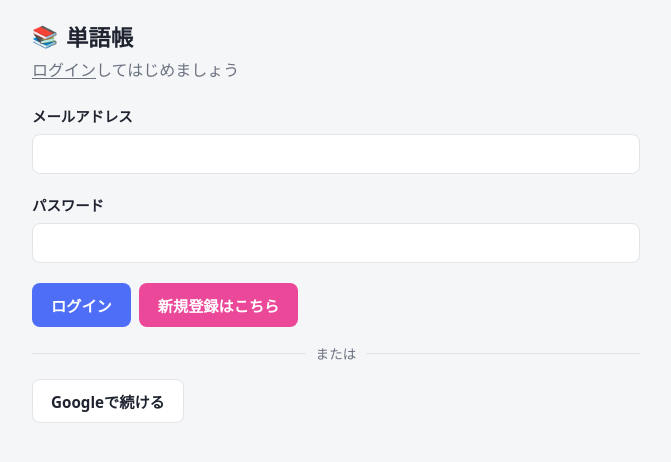
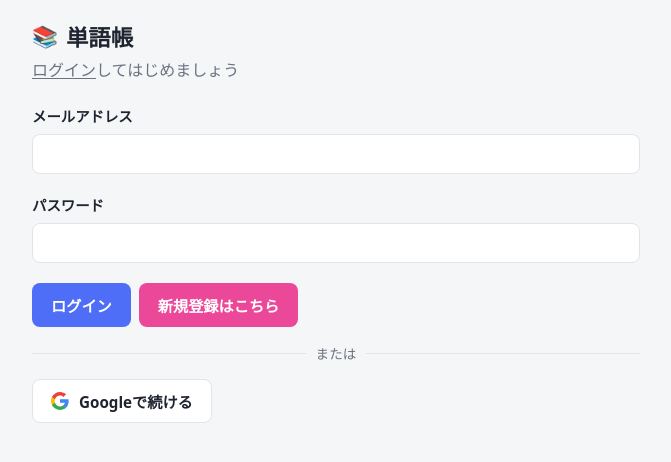
Before and after one commit to Sano-coding/word-app, a React (Vite) app: page /login in a window 1280 px wide. Shown: the top 462 px of the page, without its empty margins (304-975 px from the left). Built offline with nearby package versions, Linux system fonts and the light colour scheme; no server answers.

Commit message:
Googleログインボタンに公式ロゴアイコンを追加
Co-Authored-By: Claude Sonnet 5 <noreply@anthropic.com>

```diff
--- a/src/pages/LoginPage.module.css
+++ b/src/pages/LoginPage.module.css
@@ -30,3 +30,9 @@
   height: 1px;
   background: var(--color-border);
 }
+
+.googleButton {
+  display: inline-flex;
+  align-items: center;
+  gap: 10px;
+}
--- a/src/pages/LoginPage.tsx
+++ b/src/pages/LoginPage.tsx
@@ -6,6 +6,17 @@ import styles from './AccountCreatePage.module.css'
 import loginStyles from './LoginPage.module.css'
 
 type Mode = 'signIn' | 'signUp'
+
+function GoogleIcon() {
+  return (
+    <svg width="18" height="18" viewBox="0 0 18 18" aria-hidden="true">
+      <path fill="#4285F4" d="M17.64 9.2045c0-.6381-.0573-1.2518-.1636-1.8409H9v3.4814h4.8436c-.2086 1.125-.8427 2.0782-1.7959 2.7164v2.2581h2.9087c1.7018-1.5668 2.6836-3.874 2.6836-6.615z" />
+      <path fill="#34A853" d="M9 18c2.43 0 4.4673-.8059 5.9564-2.1805l-2.9087-2.2581c-.8059.54-1.8368.8591-3.0477.8591-2.3441 0-4.3277-1.5831-5.0359-3.7104H.9573v2.3318C2.4382 15.9832 5.4818 18 9 18z" />
+      <path fill="#FBBC05" d="M3.9641 10.71c-.18-.54-.2823-1.1168-.2823-1.71s.1023-1.17.2823-1.71V4.9582H.9573C.3477 6.1731 0 7.5477 0 9s.3477 2.8268.9573 4.0418L3.9641 10.71z" />
+      <path fill="#EA4335" d="M9 3.5795c1.3214 0 2.5077.4541 3.4404 1.3459l2.5818-2.5818C13.4632.8918 11.4259 0 9 0 5.4818 0 2.4382 2.0168.9573 4.9582L3.9641 7.29C4.6723 5.1627 6.6559 3.5795 9 3.5795z" />
+    </svg>
+  )
+}
 
 function translateAuthError(message: string): string {
   if (message.includes('Invalid login credentials')) {
@@ -135,7 +146,14 @@ export default function LoginPage() {
         <span>または</span>
       </div>
 
-      <Button type="button" variant="secondary" onClick={handleGoogleLogin} disabled={submitting}>
+      <Button
+        type="button"
+        variant="secondary"
+        onClick={handleGoogleLogin}
+        disabled={submitting}
+        className={loginStyles.googleButton}
+      >
+        <GoogleIcon />
         Googleで続ける
       </Button>
     </div>
```
